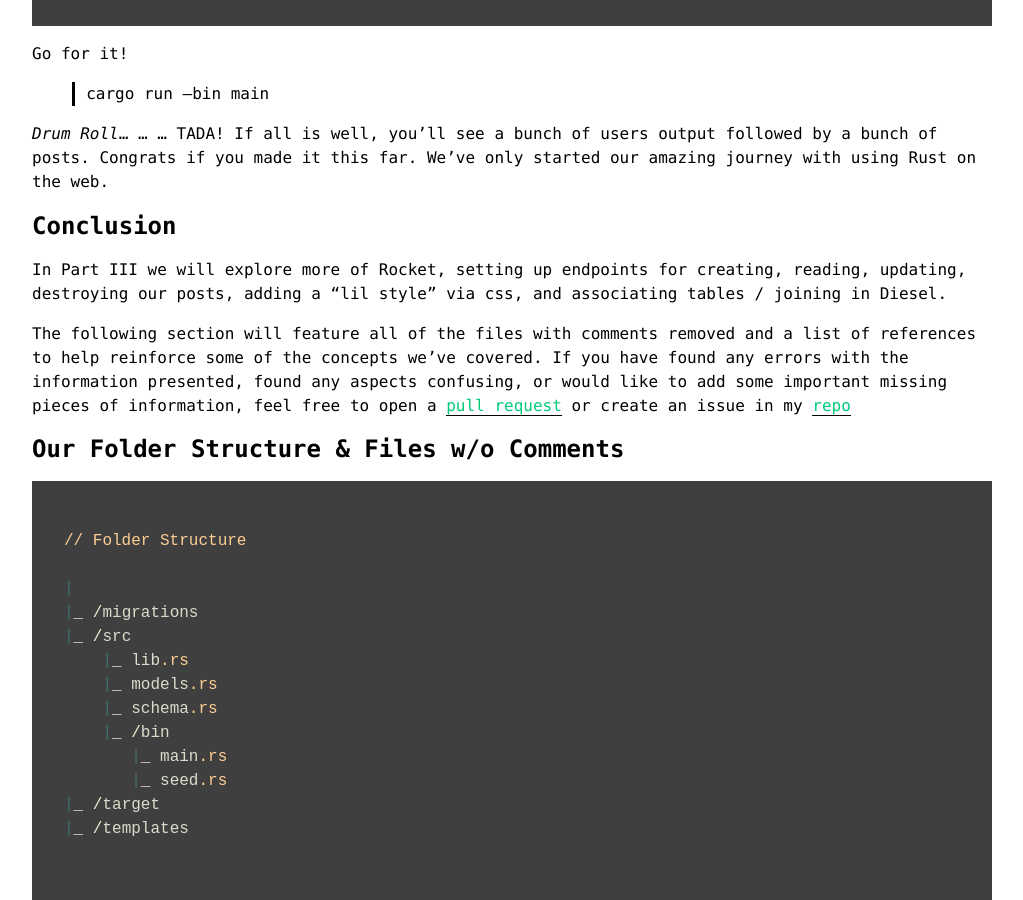
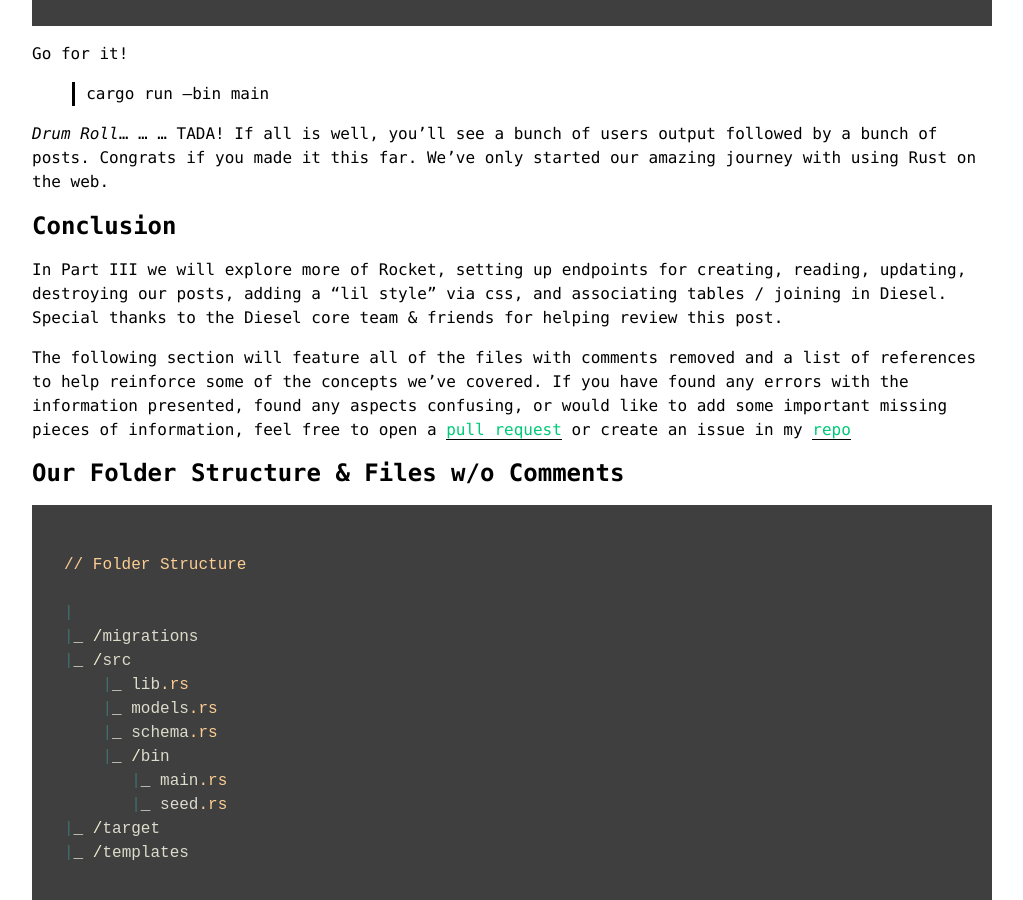
Before and after one commit to notryanb/notryanb.github.io, a Jekyll site: the page built from _posts/2017-10-06-rust-blog-series-2.md, in a window 1280 px wide and 900 px high, scrolled down 19589 px. Shown: the whole window, without its empty margins (128-1151 px from the left). Built offline with Jekyll 4.4.1, drawn with Linux system fonts in a browser that asks for light colours.

Commit message:
add thanks

```diff
--- a/_posts/2017-10-06-rust-blog-series-2.md
+++ b/_posts/2017-10-06-rust-blog-series-2.md
@@ -887,6 +887,7 @@
 creating, reading, updating, destroying our posts,
 adding a "lil style" via css,
 and associating tables / joining in Diesel.
+Special thanks to the Diesel core team & friends for helping review this post.
 
 The following section will feature all of the files with comments removed
 and a list of references to help reinforce some of the concepts we've covered.
```
